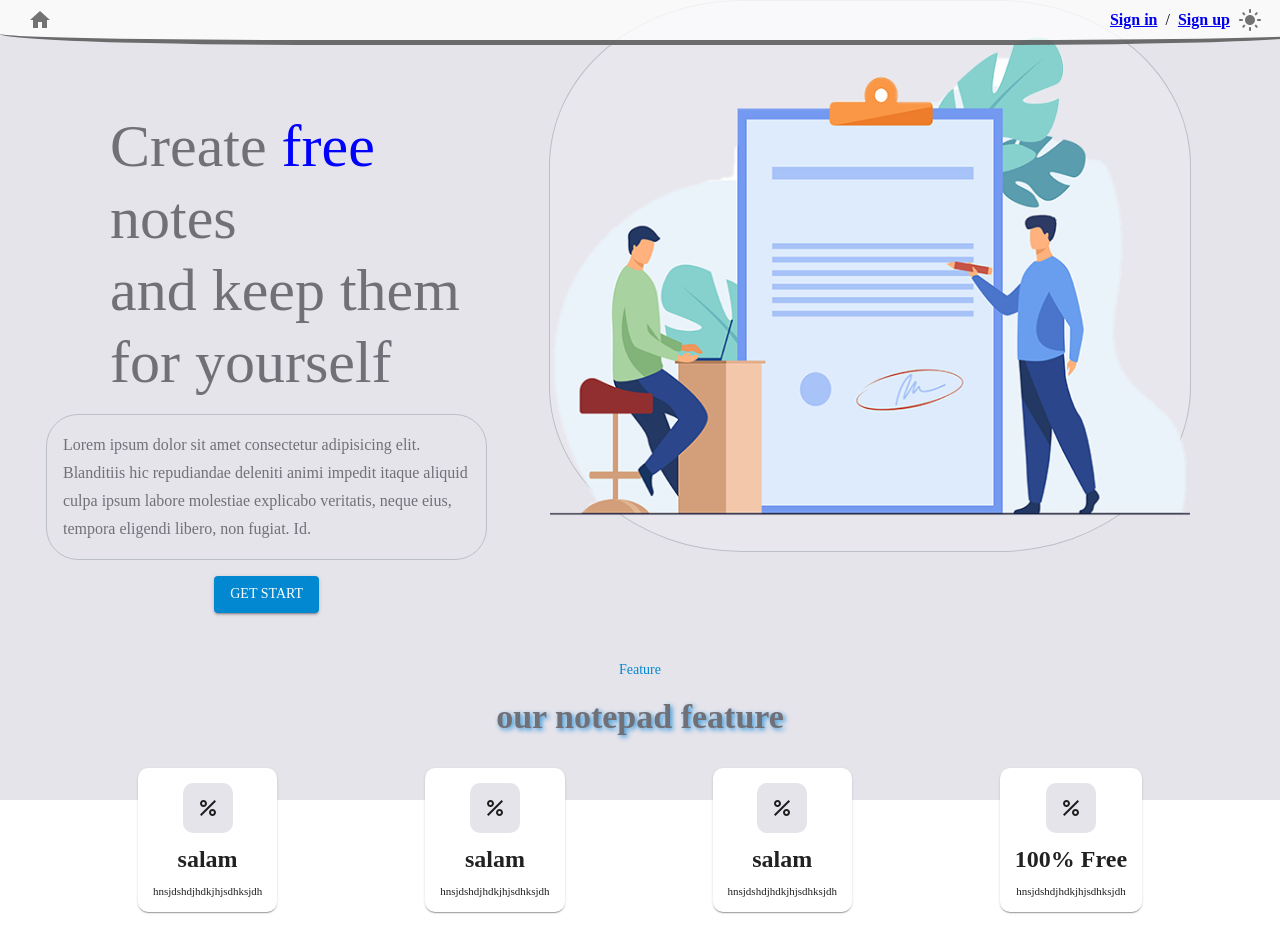
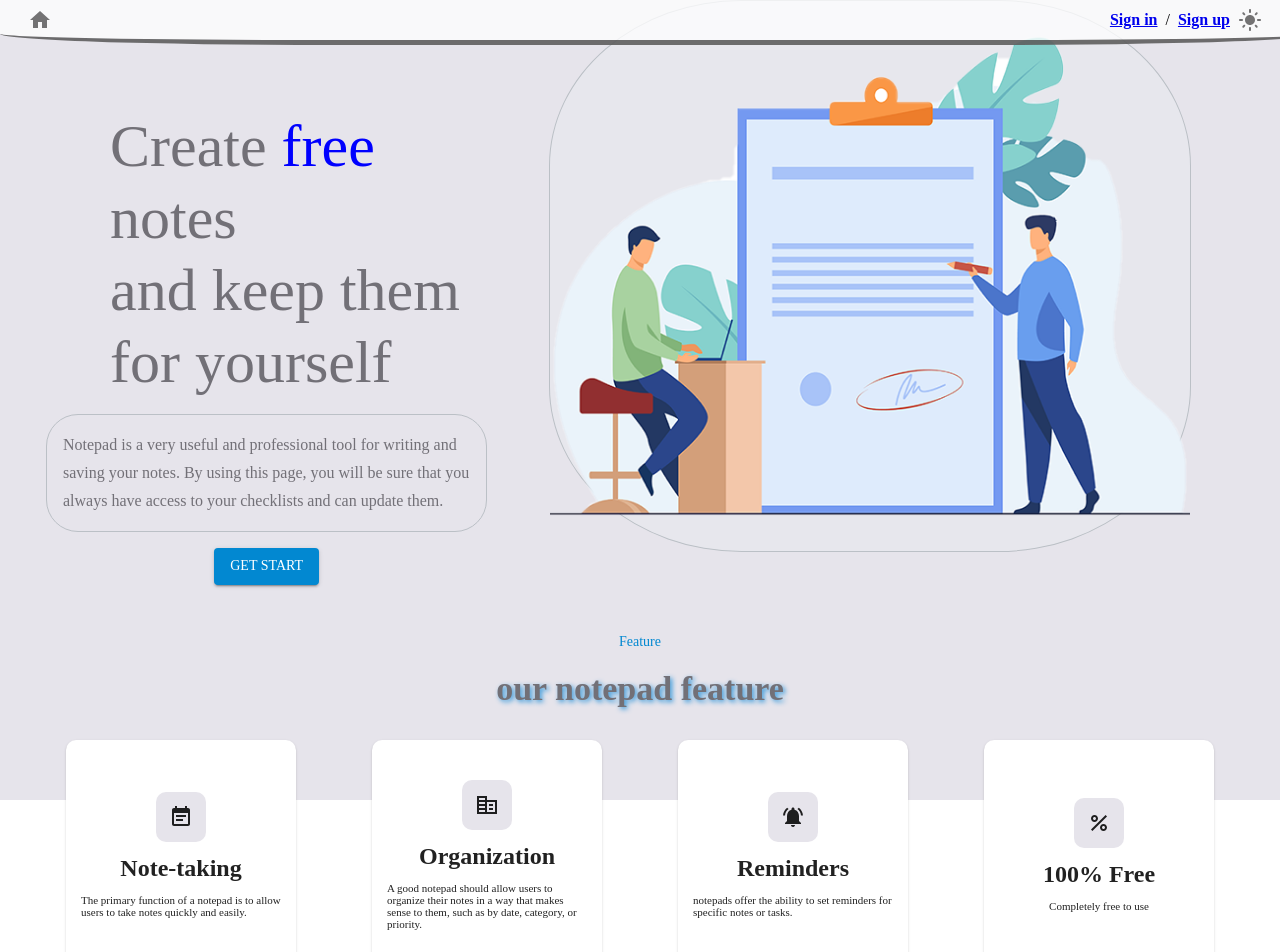
Before and after one commit to Farshadsh69/notepad, a React (Create React App) app: page / in a window 1280 px wide. Shown: the top 952 px of the page. Built offline with nearby package versions, Linux system fonts and the light colour scheme.

Commit message:
fix darkMode

```diff
--- a/db.json
+++ b/db.json
@@ -6,6 +6,13 @@
       "id": "fz666",
       "password": "farshad1369",
       "newDate": "2023/5/18|'22:12:15"
+    },
+    {
+      "fullName": "farshadshabani",
+      "email": "farshadshabani69@gmail.com",
+      "id": "far",
+      "password": "far",
+      "newDate": "2023/5/19|'12:27:44"
     }
   ],
   "notes": []
--- a/src/App.jsx
+++ b/src/App.jsx
@@ -59,15 +59,15 @@ function App() {
     },
   });
 
-  let darkMode = sessionStorage.getItem("darkMode");
+  let darkMode = localStorage.getItem("darkMode");
   const handelLightMode = () => {
-    sessionStorage.setItem("darkMode", "dark");
-    darkMode = sessionStorage.getItem("darkMode");
+    localStorage.setItem("darkMode", "dark");
+    darkMode = localStorage.getItem("darkMode");
     window.location.reload();
   };
   const handelDarkMode = () => {
-    sessionStorage.setItem("darkMode", "light");
-    darkMode = sessionStorage.getItem("darkMode");
+    localStorage.setItem("darkMode", "light");
+    darkMode = localStorage.getItem("darkMode");
     window.location.reload();
   };
   return (
--- a/src/sections/landing/Feature.jsx
+++ b/src/sections/landing/Feature.jsx
@@ -17,6 +17,8 @@ const PaperStyle = styled(Paper)(() => ({
   padding: 15,
   borderRadius: 10,
   gap: 10,
+  width: 200,
+  height: 200,
 }));
 function Feature({ title, subtitle, icon }) {
   return (
--- a/src/sections/landing/Landing.jsx
+++ b/src/sections/landing/Landing.jsx
@@ -1,6 +1,9 @@
 import styled from "@emotion/styled";
 import PercentIcon from "@mui/icons-material/Percent";
-import { Box, Button, Grid, Typography } from "@mui/material";
+import EventNoteIcon from "@mui/icons-material/EventNote";
+import CorporateFareIcon from "@mui/icons-material/CorporateFare";
+import NotificationsActiveIcon from "@mui/icons-material/NotificationsActive";
+import { Box, Button, Grid, Stack, Typography } from "@mui/material";
 import React from "react";
 import noteImage from "../../assets/images/1.png";
 import Feature from "./Feature";
@@ -31,7 +34,6 @@ const FeatureStyle = styled(Box)(() => ({
   marginBottom: 50,
 }));
 const FeatureBoxStyle = styled(Box)(() => ({
-  width: "100%",
   display: "flex",
   flexDirection: "row",
   alignItems: "center",
@@ -39,31 +41,35 @@ const FeatureBoxStyle = styled(Box)(() => ({
   flexWrap: "wrap",
   marginTop: 30,
   gap: 10,
+  width: "100%",
 }));
 function Landing() {
   const data = [
     {
       id: 1,
-      title: "salam",
-      subtitle: "hnsjdshdjhdkjhjsdhksjdh",
-      icon: <PercentIcon />,
+      title: "Note-taking",
+      subtitle:
+        "The primary function of a notepad is to allow users to take notes quickly and easily.",
+      icon: <EventNoteIcon />,
     },
     {
       id: 2,
-      title: "salam",
-      subtitle: "hnsjdshdjhdkjhjsdhksjdh",
-      icon: <PercentIcon />,
+      title: "Organization",
+      subtitle:
+        "A good notepad should allow users to organize their notes in a way that makes sense to them, such as by date, category, or priority.",
+      icon: <CorporateFareIcon />,
     },
     {
       id: 3,
-      title: "salam",
-      subtitle: "hnsjdshdjhdkjhjsdhksjdh",
-      icon: <PercentIcon />,
+      title: "Reminders",
+      subtitle:
+        "notepads offer the ability to set reminders for specific notes or tasks.",
+      icon: <NotificationsActiveIcon />,
     },
     {
       id: 4,
       title: "100% Free",
-      subtitle: "hnsjdshdjhdkjhjsdhksjdh",
+      subtitle: "Completely free to use",
       icon: <PercentIcon />,
     },
   ];
@@ -82,10 +88,9 @@ function Landing() {
             p={2}
             sx={{ border: "1px solid #bbc0c6", borderRadius: 8 }}
           >
-            Lorem ipsum dolor sit amet consectetur adipisicing elit. Blanditiis
-            hic repudiandae deleniti animi impedit itaque aliquid culpa ipsum
-            labore molestiae explicabo veritatis, neque eius, tempora eligendi
-            libero, non fugiat. Id.
+            Notepad is a very useful and professional tool for writing and
+            saving your notes. By using this page, you will be sure that you
+            always have access to your checklists and can update them.
           </Typography>
           <Link to="/notepad">
             <Button variant="contained" color="info">
```
